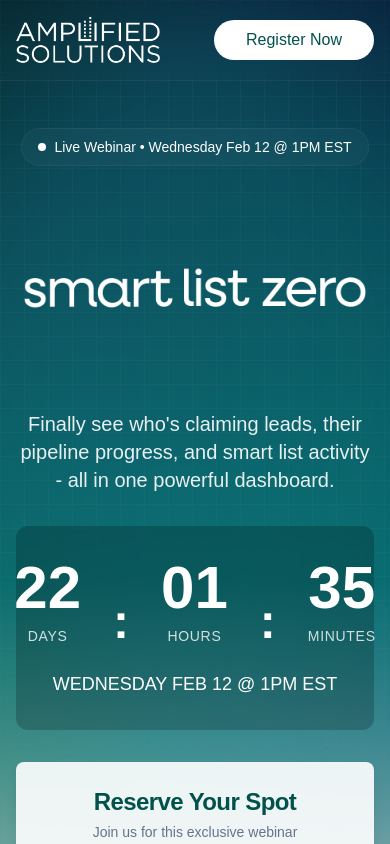
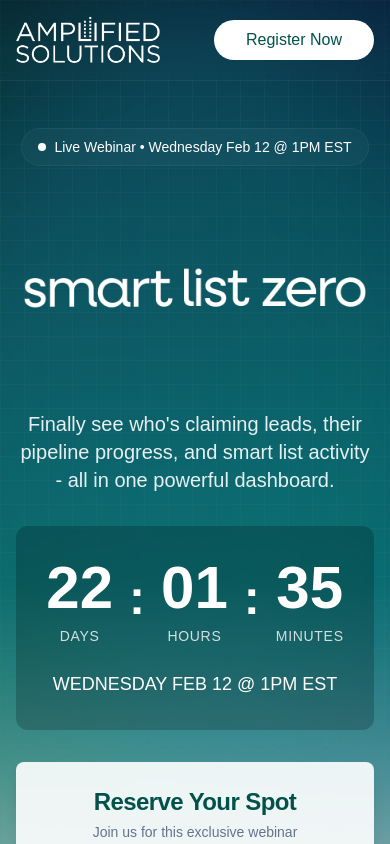
Before and after one commit to fantasyb/slz-launch-webinar, a Next.js app: page / in a window 390 px wide. Shown: the top 844 px of the page. Built offline with nearby package versions, Linux system fonts and the light colour scheme.

Commit message:
fixed timer colons

```diff
--- a/src/components/CountdownTimer.tsx
+++ b/src/components/CountdownTimer.tsx
@@ -8,7 +8,7 @@
   isExpired: boolean;
 };
 
-const WEBINAR_DATE = new Date('2025-02-12T13:00:00-05:00'); // Update this to your actual webinar date
+const WEBINAR_DATE = new Date('2025-02-12T13:00:00-05:00');
 
 const CountdownTimer = () => {
   const [timeLeft, setTimeLeft] = useState<TimeLeft>({
@@ -35,12 +35,8 @@
       setTimeLeft({ days, hours, minutes, isExpired: false });
     };
 
-    // Calculate immediately
     calculateTimeLeft();
-
-    // Then update every minute
     const timer = setInterval(calculateTimeLeft, 60000);
-
     return () => clearInterval(timer);
   }, []);
 
@@ -66,10 +62,10 @@
   return (
     <div className="w-full max-w-4xl mx-auto">
       <div className="bg-black/20 backdrop-blur-sm rounded-xl p-8">
-        <div className="flex justify-center items-end gap-8">
+        <div className="flex justify-center items-center gap-4">
           {/* Days */}
           <motion.div
-            className="text-center"
+            className="text-center flex flex-col items-center"
             initial={{ opacity: 0, y: 20 }}
             animate={{ opacity: 1, y: 0 }}
             transition={{ duration: 0.5 }}
@@ -78,18 +74,19 @@
               key={timeLeft.days}
               initial={{ y: -20, opacity: 0 }}
               animate={{ y: 0, opacity: 1 }}
-              className="text-6xl md:text-7xl lg:text-8xl font-bold text-white"
+              className="text-6xl md:text-7xl lg:text-8xl font-bold text-white leading-none"
             >
               {padNumber(timeLeft.days)}
             </motion.div>
             <div className="text-sm uppercase tracking-wider text-white/80 mt-2">Days</div>
           </motion.div>
 
-          <div className="text-5xl md:text-6xl lg:text-7xl font-bold text-white">:</div>
+          {/* Colon */}
+          <div className="text-5xl md:text-6xl lg:text-7xl font-bold text-white self-start mt-4">:</div>
 
           {/* Hours */}
           <motion.div
-            className="text-center"
+            className="text-center flex flex-col items-center"
             initial={{ opacity: 0, y: 20 }}
             animate={{ opacity: 1, y: 0 }}
             transition={{ duration: 0.5, delay: 0.1 }}
@@ -98,18 +95,19 @@
               key={timeLeft.hours}
               initial={{ y: -20, opacity: 0 }}
               animate={{ y: 0, opacity: 1 }}
-              className="text-6xl md:text-7xl lg:text-8xl font-bold text-white"
+              className="text-6xl md:text-7xl lg:text-8xl font-bold text-white leading-none"
             >
               {padNumber(timeLeft.hours)}
             </motion.div>
             <div className="text-sm uppercase tracking-wider text-white/80 mt-2">Hours</div>
           </motion.div>
 
-          <div className="text-5xl md:text-6xl lg:text-7xl font-bold text-white">:</div>
+          {/* Colon */}
+          <div className="text-5xl md:text-6xl lg:text-7xl font-bold text-white self-start mt-4">:</div>
 
           {/* Minutes */}
           <motion.div
-            className="text-center"
+            className="text-center flex flex-col items-center"
             initial={{ opacity: 0, y: 20 }}
             animate={{ opacity: 1, y: 0 }}
             transition={{ duration: 0.5, delay: 0.2 }}
@@ -118,7 +116,7 @@
               key={timeLeft.minutes}
               initial={{ y: -20, opacity: 0 }}
               animate={{ y: 0, opacity: 1 }}
-              className="text-6xl md:text-7xl lg:text-8xl font-bold text-white"
+              className="text-6xl md:text-7xl lg:text-8xl font-bold text-white leading-none"
             >
               {padNumber(timeLeft.minutes)}
             </motion.div>
```
